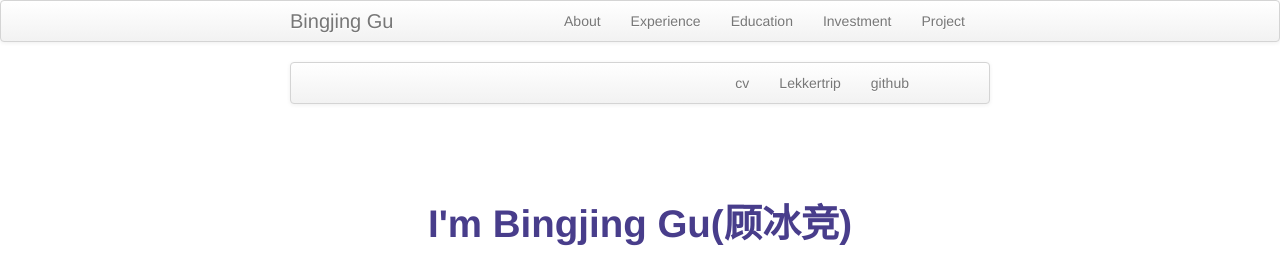
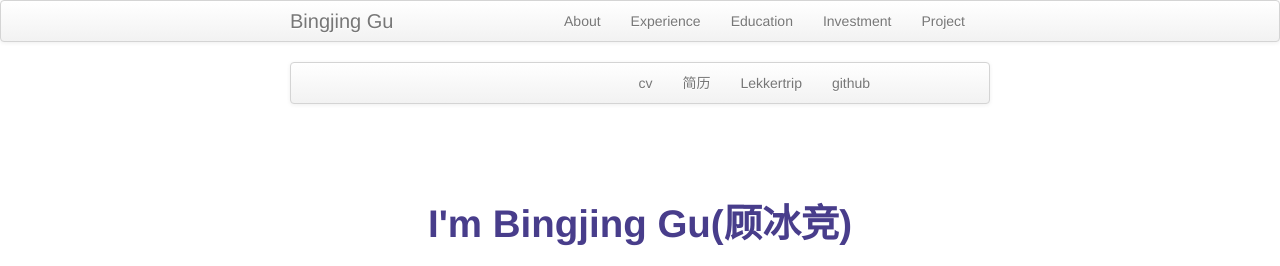
Before and after one commit to sangaj/sangaj.github.io, a Jekyll site: the page built from index.md, in a window 1280 px wide. Shown: the top 266 px of the page. Built offline with Jekyll 4.4.1, drawn with Linux system fonts in a browser that asks for light colours.

Commit message:
Update index.md

```diff
--- a/index.md
+++ b/index.md
@@ -20,7 +20,8 @@ keywords: Bingjing, Leiden, R, python, statistic, Big data
 <div class="navbar">
   <div class="navbar-inner">
       <ul class="nav">
-          <li><a href="{{ BASE_PATH }}/assets/CV_Bingjing.pdf">cv</a></li>
+          <li><a href="{{ BASE_PATH }}/assets/CV_in_English.pdf">cv</a></li>
+          <li><a href="{{ BASE_PATH }}/assets/CV_in_Chinese.pdf">简历</a></li>
           <li><a href="http://www.lekkertrip.nl/">Lekkertrip</a></li>
           <li><a href="https://github.com/sangaj">github</a></li>
       </ul>
```
